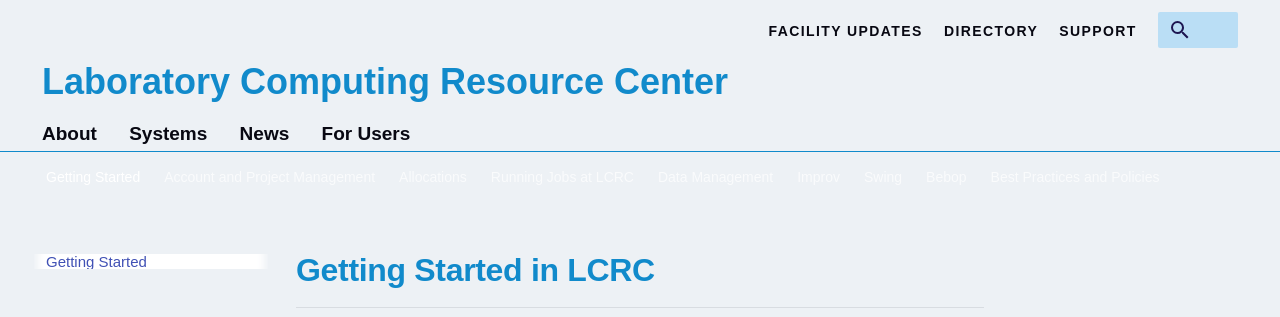
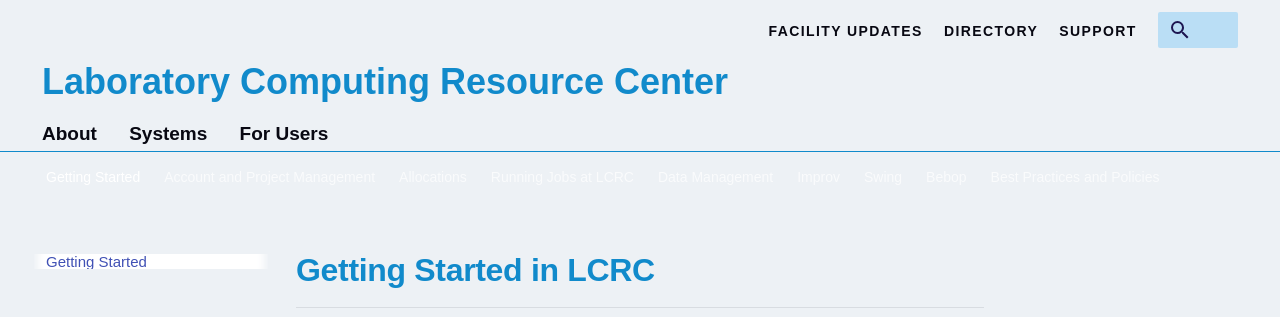
Before and after one commit to argonne-lcrc/user-guides, an MkDocs documentation site: the page built from docs/index.md, in a window 1280 px wide. Shown: the top 317 px of the page. Built offline with MkDocs 1.6.1 and Material for MkDocs 9.7.7, drawn with Linux system fonts in a browser that asks for light colours; some web fonts are replaced; comment, search, counter and statistics services are not loaded.

Commit message:
moved news link

```diff
--- a/overrides/partials/header.html
+++ b/overrides/partials/header.html
@@ -92,13 +93,6 @@
 							</div>
 						</nav>
 					</div>
-				</li>
-
-
-
-
-				<li id="nav-news">
-					<a href="https://lcrc.anl.gov/news">News</a>
 				</li>
 
 
```
Also changed, not shown: other parts of overrides/partials/header.html (+1 -0 lines).
